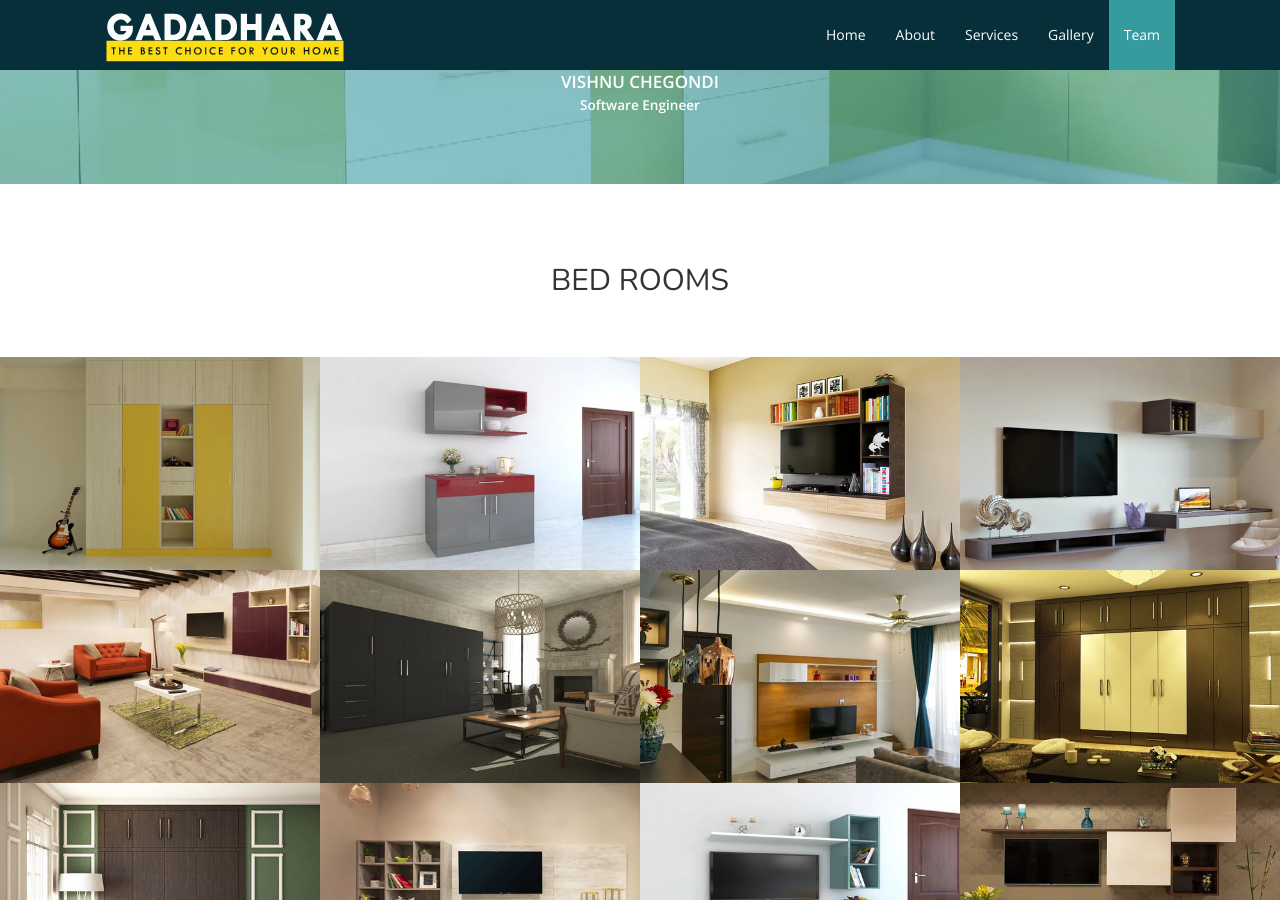
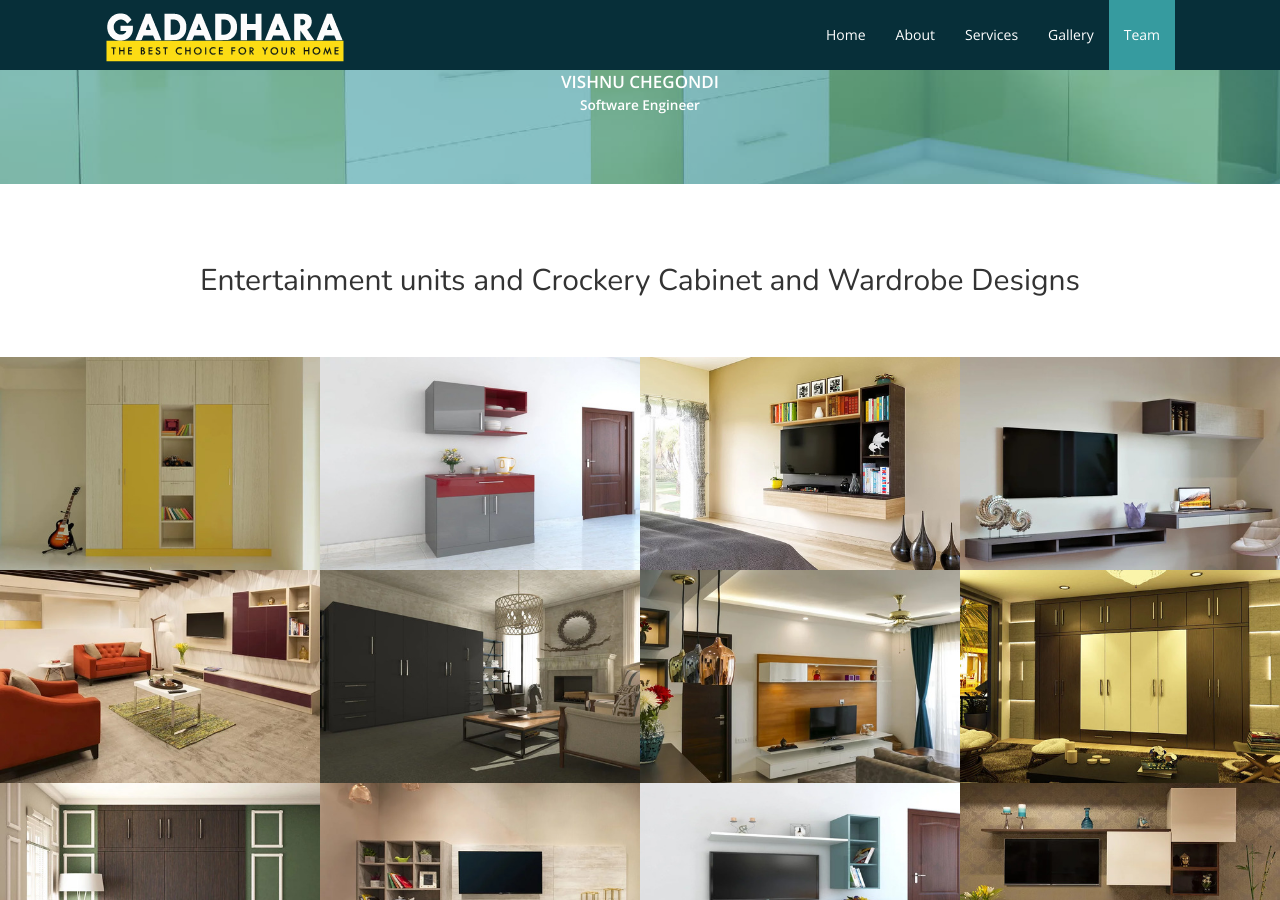
Before and after one commit to gadadhara/GADADHARA, a Jekyll site: the page built from index.html, in a window 1280 px wide and 900 px high, scrolled down 4368 px. Built offline with Jekyll 4.4.1, drawn with Linux system fonts in a browser that asks for light colours; nearby versions of some CDN libraries.

Commit message:
Update index.html

```diff
--- a/index.html
+++ b/index.html
@@ -198,7 +198,7 @@ layout: default
 <!-- Start Gallery -->
 <div id="gallery" class="gallery">
 
-    <h2 class="section-title">BED ROOMS</h2>
+    <h2 class="section-title">Entertainment units and Crockery Cabinet and Wardrobe Designs</h2>
 
     {% for images in site.data.gallery %}
         <a href="{{site.baseurl}}/img/gallery/large/{{ images.image_large }}" class="gallery-item expandable-box image-link">
```
